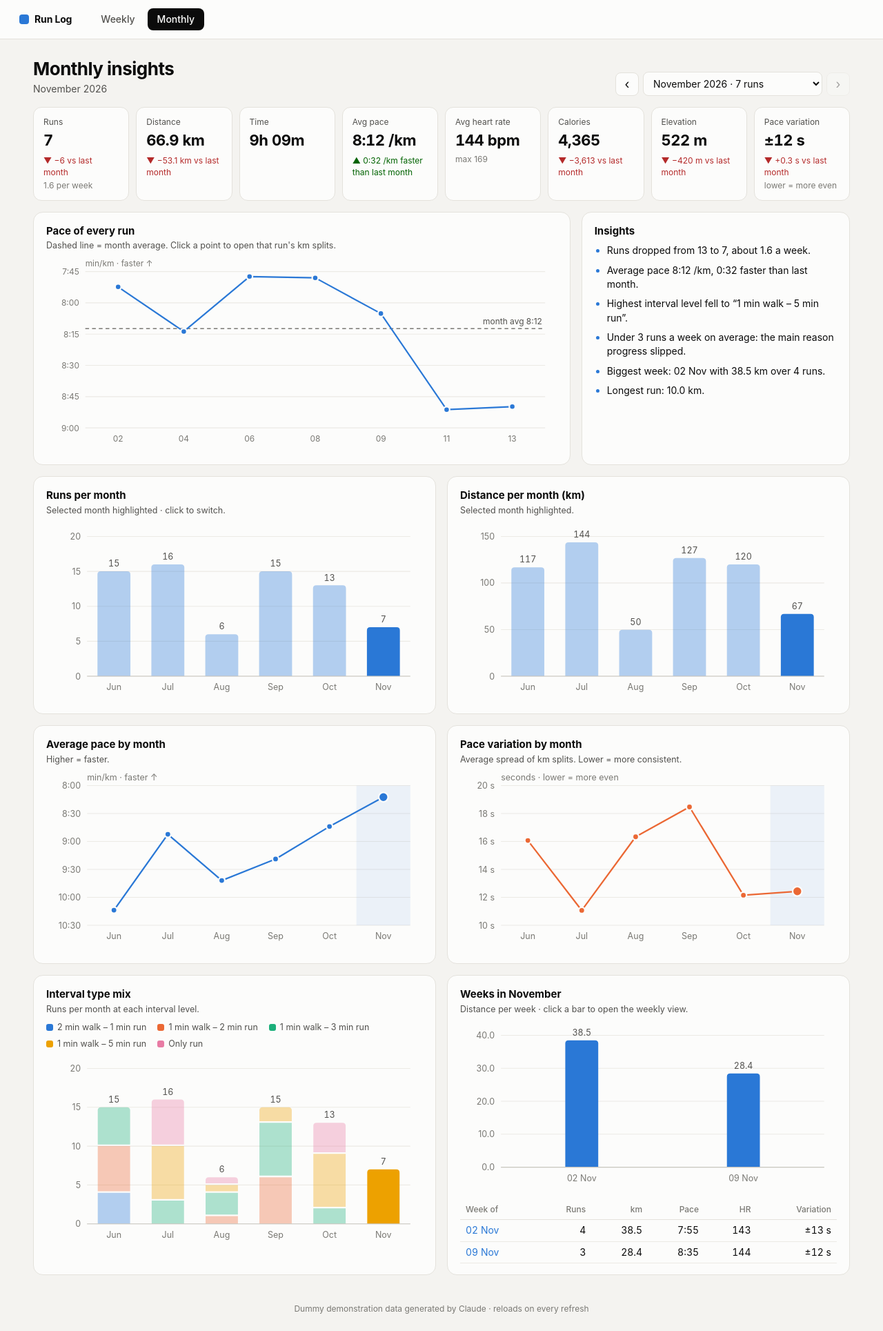
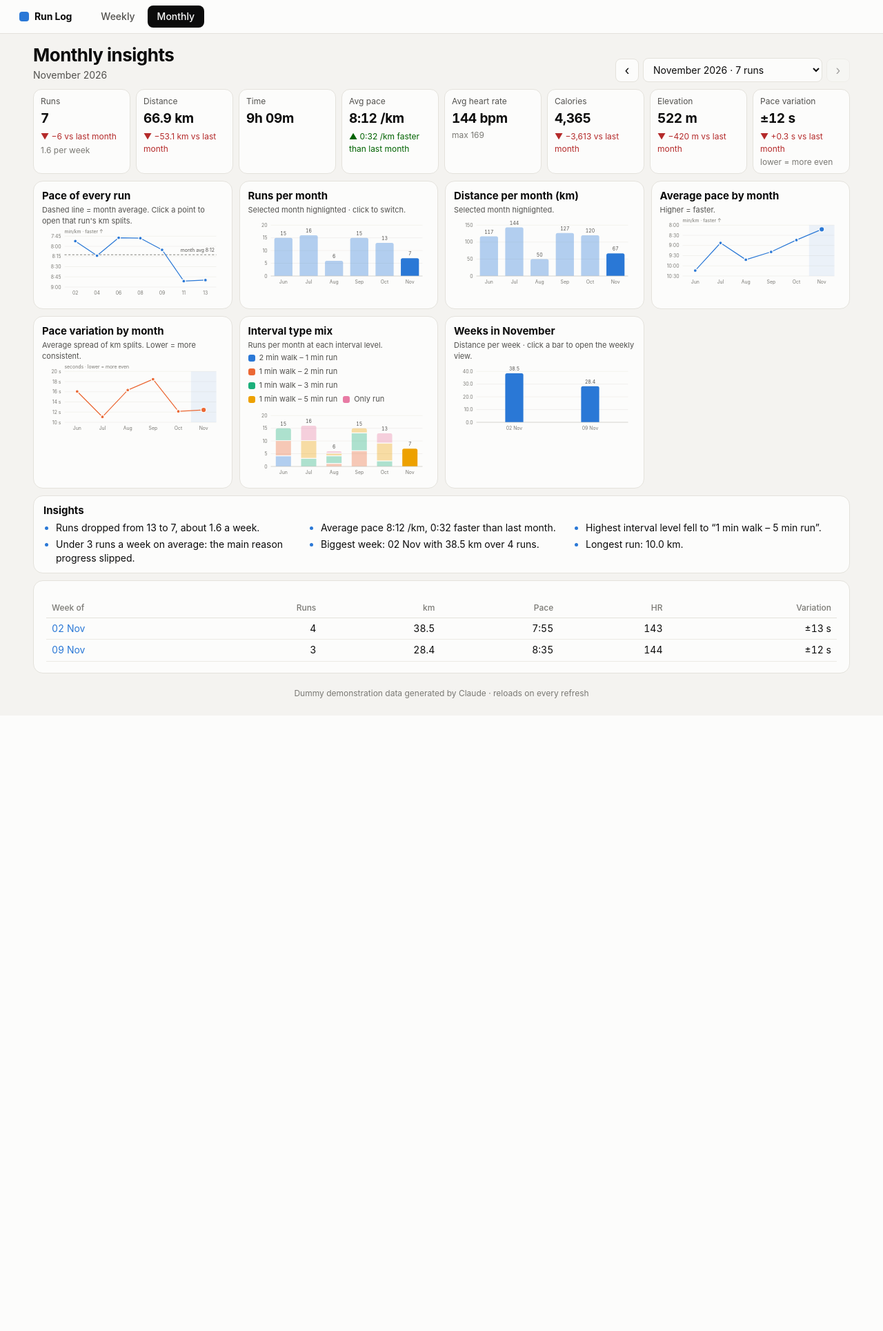
Before and after one commit to HalaAbdelmaksoud/running-dashboard, a Flask app: page /monthly in a window 1280 px wide. Shown: the whole page at 69% size. After the commit the page ends 1012 px from the top, so only its background shows below. Run offline with Flask 3, Linux system fonts and the light colour scheme.

Commit message:
Fit charts on desktop dashboards
Co-authored-by: Copilot <223556219+Copilot@users.noreply.github.com>

```diff
--- a/app.py
+++ b/app.py
@@ -117,7 +117,7 @@ def weekly():
         links.append(url_for("weekly", week=week_key, day=d.strftime("%Y-%m-%d")) if r is not None else None)
     chart_days = charts.bar_chart(
         [f"{d:%a}" for d in days], km_by_day, label="Distance per day this week",
-        fmt=lambda v: f"{v:g}", tips=tips, links=links, value_labels=True, height=250, width=680)
+        fmt=lambda v: f"{v:g}", tips=tips, links=links, value_labels=True, height=145, width=520)
 
     # all runs this week overlaid: per-km pace lines
     split_series = []
@@ -130,7 +130,7 @@ def weekly():
         })
     chart_splits = charts.line_chart(
         [f"Km {i}" for i in range(1, 11)], split_series, label="Per-km pace of each run this week",
-        pace_axis=True, fmt=an.fmt_pace, y_note="min/km · faster ↑", height=300, width=1000,
+        pace_axis=True, fmt=an.fmt_pace, y_note="min/km · faster ↑", height=145, width=520,
     ) if split_series else None
     legend_splits = [{"name": f"{r['Date']:%a %d %b} · {r['Distance (km)']:.1f} km", "color": f"var(--series-{i + 1})"}
                      for i, (_, r) in enumerate(week_runs.iterrows())]
@@ -144,9 +144,9 @@ def weekly():
               "tips": [f"Week of {w:%d %b}: {an.fmt_pace(v)} /km" if not pd.isna(v) else None
                        for w, v in zip(weeks["week_start"], weeks["pace"])]}],
         label="Average pace by week", pace_axis=True, fmt=an.fmt_pace, highlight=idx,
-        label_every=3, y_note="min/km · faster ↑", height=260, width=480, links=wlinks)
+        label_every=3, y_note="min/km · faster ↑", height=145, width=520, links=wlinks)
     chart_trend_runs = charts.bar_chart(
-        wl, list(weeks["runs"]), label="Runs per week", highlight=idx, label_every=3, height=260, width=480,
+        wl, list(weeks["runs"]), label="Runs per week", highlight=idx, label_every=3, height=145, width=520,
         tips=[f"Week of {w:%d %b}: {r} runs · {k:.1f} km" for w, r, k in
               zip(weeks["week_start"], weeks["runs"], weeks["km"])],
         links=wlinks)
@@ -240,32 +240,32 @@ def monthly():
     ml = [m.strftime("%b") for m in months["month"]]
     mlinks = [url_for("monthly", month=k) for k in keys]
     chart_runs = charts.bar_chart(
-        ml, list(months["runs"]), label="Runs per month", highlight=idx, value_labels=True, height=230, width=480,
+        ml, list(months["runs"]), label="Runs per month", highlight=idx, value_labels=True, height=170, width=420,
         tips=[f"{m.strftime('%B')}: {r} runs ({w:.1f}/week)" for m, r, w in
               zip(months["month"], months["runs"], months["runs_per_week"])], links=mlinks)
     chart_km = charts.bar_chart(
-        ml, list(months["km"]), label="Distance per month", highlight=idx, value_labels=True, height=230, width=480,
+        ml, list(months["km"]), label="Distance per month", highlight=idx, value_labels=True, height=170, width=420,
         fmt=lambda v: f"{v:.0f}", tips=[f"{m.strftime('%B')}: {k:.1f} km" for m, k in zip(months["month"], months["km"])],
         links=mlinks)
     chart_pace = charts.line_chart(
         ml, [{"name": "Avg pace", "values": list(months["pace"]), "color": "var(--series-1)",
               "tips": [f"{m.strftime('%B')}: {an.fmt_pace(v)} /km" for m, v in zip(months["month"], months["pace"])]}],
         label="Average pace by month", pace_axis=True, fmt=an.fmt_pace, highlight=idx,
-        y_note="min/km · faster ↑", height=230, width=480, links=mlinks)
+        y_note="min/km · faster ↑", height=170, width=420, links=mlinks)
     chart_var = charts.line_chart(
         ml, [{"name": "Variation", "values": list(months["variation"]), "color": "var(--series-2)",
               "tips": [f"{m.strftime('%B')}: ±{v:.1f} s per km" for m, v in zip(months["month"], months["variation"])]}],
         label="Pace variation by month", fmt=lambda v: f"{v:.0f} s", highlight=idx,
-        y_note="seconds · lower = more even", height=230, width=480, links=mlinks)
+        y_note="seconds · lower = more even", height=170, width=420, links=mlinks)
     matrix = [[int(r[f"level_{i}"]) for i in range(5)] for _, r in months.iterrows()]
     chart_mix = charts.stacked_bar_chart(
         ml, an.INTERVAL_LEVELS, matrix, LEVEL_COLORS, label="Interval type mix by month",
-        highlight=idx, height=250, width=480)
+        highlight=idx, height=170, width=420)
 
     # weeks inside the month
     wl = [f"{w:%d %b}" for w in mweeks["week_start"]]
     chart_weeks = charts.bar_chart(
-        wl, list(mweeks["km"]), label="Distance per week this month", value_labels=True, height=220, width=480,
+        wl, list(mweeks["km"]), label="Distance per week this month", value_labels=True, height=170, width=420,
         fmt=lambda v: f"{v:.1f}",
         tips=[f"Week of {w:%d %b}: {r} runs · {k:.1f} km · {an.fmt_pace(pc)} /km" for w, r, k, pc in
               zip(mweeks["week_start"], mweeks["runs"], mweeks["km"], mweeks["pace"])],
@@ -279,7 +279,7 @@ def monthly():
                                for _, r in mruns.iterrows()]}],
         label="Pace of every run this month", pace_axis=True, fmt=an.fmt_pace,
         ref=(cur["pace"], f"month avg {an.fmt_pace(cur['pace'])}"), y_note="min/km · faster ↑",
-        height=260, width=680, label_every=1 if len(mruns) <= 16 else 2,
+        height=170, width=420, label_every=1 if len(mruns) <= 16 else 2,
         links=[url_for("weekly", week=r["week_start"].strftime("%Y-%m-%d"), day=r["day_key"]) for _, r in mruns.iterrows()])
 
     week_rows = [{"ws": w, "key": w.strftime("%Y-%m-%d"), "runs": r, "km": k, "pace": pc, "hr": hr, "var": v}
--- a/static/style.css
+++ b/static/style.css
@@ -141,3 +141,30 @@ select { font: inherit; padding: 7px 10px; border-radius: 8px; border: 1px solid
   background: #222; color: #fff; font-size: 12.5px; box-shadow: 0 4px 16px rgba(0,0,0,.18); }
 
 .foot { text-align: center; color: var(--text-muted); font-size: 12px; padding: 0 0 24px; }
+
+.chart-board { display: grid; grid-template-columns: repeat(2, minmax(0, 1fr)); gap: 12px; }
+.monthly-board { grid-template-columns: repeat(3, minmax(0, 1fr)); }
+.compact-insights { padding: 10px 14px; }
+.compact-insights ul { grid-template-columns: repeat(3, minmax(0, 1fr)); gap: 4px 16px; margin-top: 4px; }
+
+@media (min-width: 1000px) {
+  .monthly-board { grid-template-columns: repeat(4, minmax(0, 1fr)); }
+  .kpis { grid-template-columns: repeat(8, minmax(0, 1fr)); }
+}
+
+@media (min-width: 901px) {
+  .wrap { gap: 10px; padding-top: 12px; padding-bottom: 20px; }
+  .topbar { padding-top: 8px; padding-bottom: 8px; }
+  .kpis { gap: 8px; }
+  .kpi { padding: 8px 10px; }
+  .kpi-value { font-size: 19px; }
+  .chart-board { gap: 10px; }
+  .chart-board > .card { padding: 10px 12px; }
+  .chart-board .small { margin-bottom: 2px; font-size: 11px; }
+  .chart-board .legend { margin: 2px 0 4px; gap: 4px 8px; font-size: 11px; }
+}
+
+@media (max-width: 900px) {
+  .chart-board { grid-template-columns: 1fr; }
+  .compact-insights ul { grid-template-columns: 1fr; }
+}
--- a/templates/_macros.html
+++ b/templates/_macros.html
@@ -12,8 +12,8 @@
 </section>
 {% endmacro %}
 
-{% macro insights(items, title='Insights') %}
-<section class="card insights">
+{% macro insights(items, title='Insights', class_name='') %}
+<section class="card insights {{ class_name }}">
   <h2>{{ title }}</h2>
   <ul>{% for t in items %}<li>{{ t }}</li>{% endfor %}</ul>
 </section>
--- a/templates/monthly.html
+++ b/templates/monthly.html
@@ -19,23 +19,16 @@
 
 {{ kpi_row(kpis) }}
 
-<div class="grid-2-1">
+<div class="chart-board monthly-board">
   <section class="card">
     <h2>Pace of every run</h2>
     <p class="muted small">Dashed line = month average. Click a point to open that run's km splits.</p>
     {{ chart_month_runs }}
   </section>
-  {{ insights_box(insights) }}
-</div>
-
-<div class="grid-2">
   <section class="card"><h2>Runs per month</h2><p class="muted small">Selected month highlighted · click to switch.</p>{{ chart_runs }}</section>
   <section class="card"><h2>Distance per month (km)</h2><p class="muted small">Selected month highlighted.</p>{{ chart_km }}</section>
   <section class="card"><h2>Average pace by month</h2><p class="muted small">Higher = faster.</p>{{ chart_pace }}</section>
   <section class="card"><h2>Pace variation by month</h2><p class="muted small">Average spread of km splits. Lower = more consistent.</p>{{ chart_var }}</section>
-</div>
-
-<div class="grid-2">
   <section class="card">
     <h2>Interval type mix</h2>
     <p class="muted small">Runs per month at each interval level.</p>
@@ -46,6 +39,11 @@
     <h2>Weeks in {{ period.strftime('%B') }}</h2>
     <p class="muted small">Distance per week · click a bar to open the weekly view.</p>
     {{ chart_weeks }}
+  </section>
+</div>
+
+{{ insights_box(insights, 'Insights', 'compact-insights') }}
+<section class="card">
   <table class="table compact">
     <thead><tr><th>Week of</th><th class="num">Runs</th><th class="num">km</th><th class="num">Pace</th><th class="num">HR</th><th class="num">Variation</th></tr></thead>
     <tbody>{% for w in week_rows %}
@@ -56,5 +54,4 @@
     {% endfor %}</tbody>
   </table>
 </section>
-</div>
 {% endblock %}
```
Also changed, not shown: templates/weekly.html (+10 -12 lines). Lines whose indentation alone changed are shown as unchanged.
